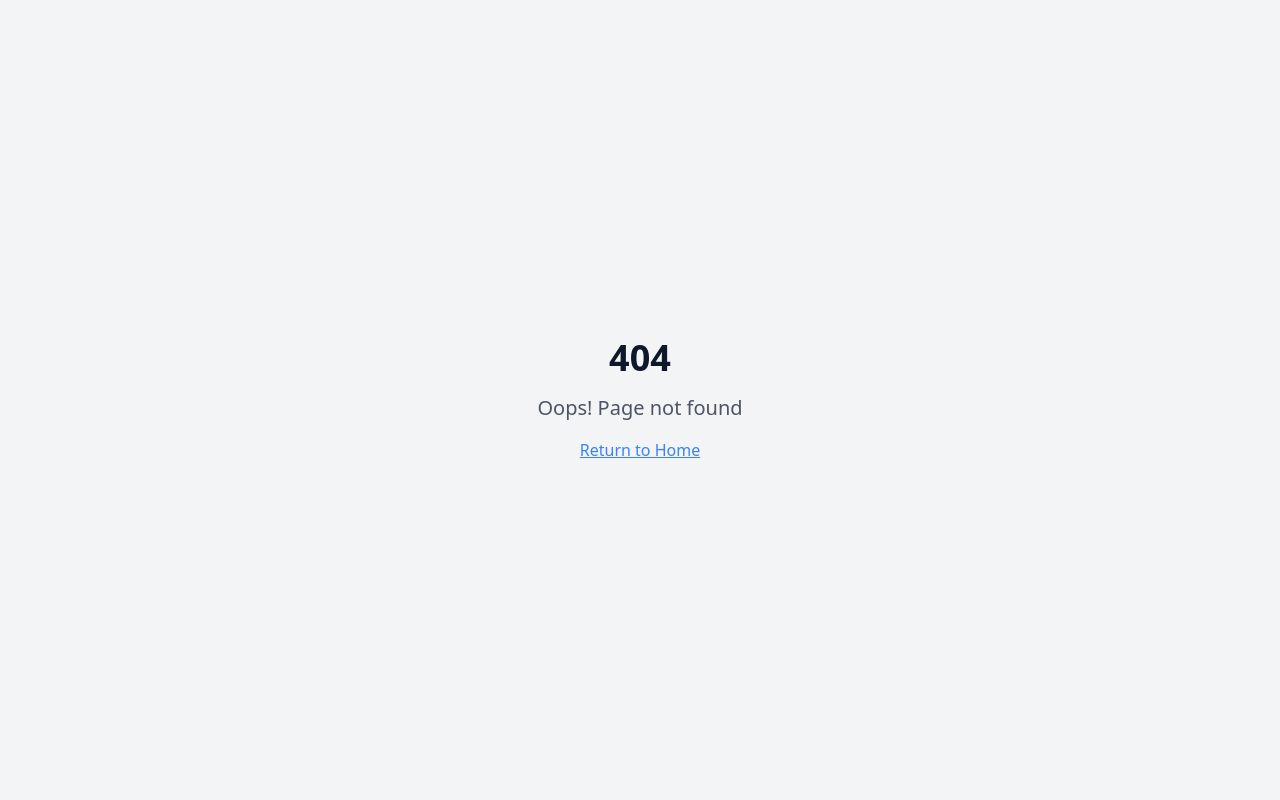
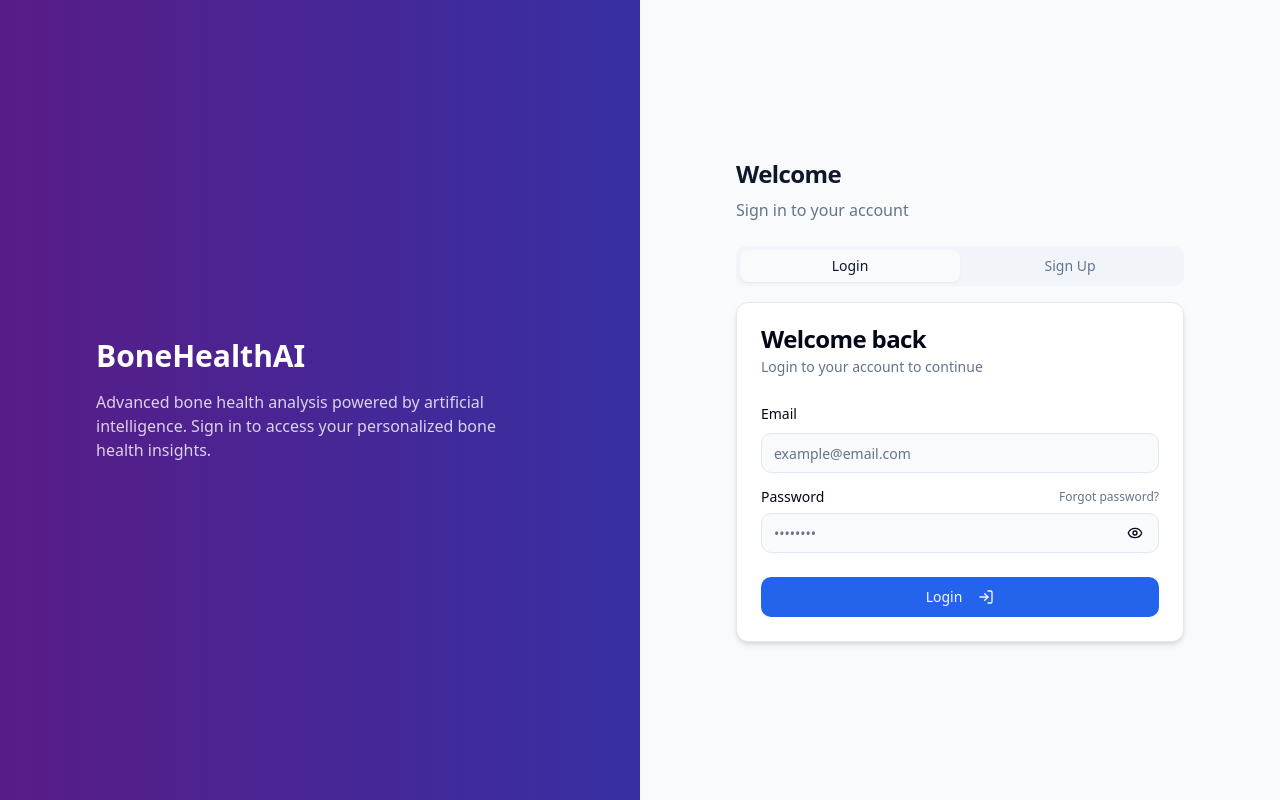
Before and after one commit to Aryan-sawant/bonewise-analytics-suite, a React (Vite) app: page /auth in a window 1280 px wide. Before the commit this address had no page. Built offline with nearby package versions, Linux system fonts and the light colour scheme.

Commit message:
Implement login and signup pages
This commit implements the login and signup pages for user authentication.  Further details on specific implementation are not included in this commit message.

```diff
--- a/src/App.tsx
+++ b/src/App.tsx
@@ -4,6 +4,7 @@ import { Toaster as Sonner } from "@/components/ui/sonner";
 import { TooltipProvider } from "@/components/ui/tooltip";
 import { Routes, Route } from "react-router-dom";
 import Index from "./pages/Index";
+import Auth from "./pages/Auth";
 import NotFound from "./pages/NotFound";
 
 const App = () => (
@@ -12,6 +13,7 @@ const App = () => (
     <Sonner />
     <Routes>
       <Route path="/" element={<Index />} />
+      <Route path="/auth" element={<Auth />} />
       {/* ADD ALL CUSTOM ROUTES ABOVE THE CATCH-ALL "*" ROUTE */}
       <Route path="*" element={<NotFound />} />
     </Routes>
--- a/src/components/auth/LoginForm.tsx
+++ b/src/components/auth/LoginForm.tsx
@@ -8,12 +8,13 @@ import { Card, CardContent, CardDescription, CardFooter, CardHeader, CardTitle }
 import { toast } from 'sonner';
 import { useAuthContext } from "@/contexts/AuthContext";
 import { LoginFormData } from './types';
+import { Eye, EyeOff, LogIn } from 'lucide-react';
 
 const LoginForm = () => {
   const navigate = useNavigate();
-  const { login } = useAuthContext();
+  const { login, loading } = useAuthContext();
   const [loginData, setLoginData] = useState<LoginFormData>({ email: '', password: '' });
-  const [isLoading, setIsLoading] = useState(false);
+  const [showPassword, setShowPassword] = useState(false);
 
   const handleLoginSubmit = async (e: React.FormEvent) => {
     e.preventDefault();
@@ -24,20 +25,15 @@ const LoginForm = () => {
     }
 
     try {
-      setIsLoading(true);
       await login(loginData.email, loginData.password);
-      toast.success('Login successful!');
       navigate('/dashboard');
     } catch (error) {
-      toast.error('Login failed. Please check your credentials.');
       console.error('Login error:', error);
-    } finally {
-      setIsLoading(false);
     }
   };
 
   return (
-    <Card className="border-none shadow-card">
+    <Card className="border shadow-md">
       <CardHeader>
         <CardTitle>Welcome back</CardTitle>
         <CardDescription>
@@ -65,23 +61,40 @@ const LoginForm = () => {
                 size="sm"
                 className="px-0 text-xs text-muted-foreground h-auto"
                 tabIndex={-1}
+                type="button"
               >
                 Forgot password?
               </Button>
             </div>
+            <div className="relative">
               <Input
                 id="login-password"
-              type="password"
+                type={showPassword ? "text" : "password"}
                 placeholder="••••••••"
                 value={loginData.password}
                 onChange={(e) => setLoginData({...loginData, password: e.target.value})}
                 required
               />
+              <Button
+                type="button"
+                variant="ghost"
+                size="icon"
+                className="absolute right-1 top-1/2 transform -translate-y-1/2"
+                onClick={() => setShowPassword(!showPassword)}
+              >
+                {showPassword ? <EyeOff size={16} /> : <Eye size={16} />}
+              </Button>
+            </div>
           </div>
         </CardContent>
         <CardFooter>
-          <Button type="submit" className="w-full" disabled={isLoading}>
-            {isLoading ? 'Logging in...' : 'Login'}
+          <Button
+            type="submit"
+            className="w-full"
+            disabled={loading}
+          >
+            {loading ? 'Logging in...' : 'Login'}
+            <LogIn size={16} className="ml-2" />
           </Button>
         </CardFooter>
       </form>
--- a/src/components/auth/SignupForm.tsx
+++ b/src/components/auth/SignupForm.tsx
@@ -8,23 +8,25 @@ import { Card, CardContent, CardDescription, CardFooter, CardHeader, CardTitle }
 import { toast } from 'sonner';
 import { useAuthContext } from "@/contexts/AuthContext";
 import { SignupFormData } from './types';
+import { Eye, EyeOff, User } from 'lucide-react';
 
 const SignupForm = () => {
   const navigate = useNavigate();
-  const { signup } = useAuthContext();
+  const { signup, loading } = useAuthContext();
   const [signupData, setSignupData] = useState<SignupFormData>({
     email: '',
     password: '',
     confirmPassword: '',
-    userType: 'common' as 'common' | 'doctor'
+    userType: 'common',
+    name: ''
   });
-  const [isLoading, setIsLoading] = useState(false);
+  const [showPassword, setShowPassword] = useState(false);
 
   const handleSignupSubmit = async (e: React.FormEvent) => {
     e.preventDefault();
 
     if (!signupData.email || !signupData.password || !signupData.confirmPassword) {
-      toast.error('Please fill in all fields');
+      toast.error('Please fill in all required fields');
       return;
     }
 
@@ -39,20 +41,15 @@ const SignupForm = () => {
     }
 
     try {
-      setIsLoading(true);
-      await signup(signupData.email, signupData.password, signupData.userType);
-      toast.success('Account created successfully!');
+      await signup(signupData.email, signupData.password, signupData.userType, signupData.name);
       navigate('/dashboard');
     } catch (error) {
-      toast.error('Signup failed. Please try again.');
       console.error('Signup error:', error);
-    } finally {
-      setIsLoading(false);
     }
   };
 
   return (
-    <Card className="border-none shadow-card">
+    <Card className="border shadow-md">
       <CardHeader>
         <CardTitle>Create an account</CardTitle>
         <CardDescription>
@@ -61,6 +58,16 @@ const SignupForm = () => {
       </CardHeader>
       <form onSubmit={handleSignupSubmit}>
         <CardContent className="space-y-4">
+          <div className="space-y-2">
+            <Label htmlFor="signup-name">Name (Optional)</Label>
+            <Input
+              id="signup-name"
+              type="text"
+              placeholder="Your name"
+              value={signupData.name}
+              onChange={(e) => setSignupData({...signupData, name: e.target.value})}
+            />
+          </div>
           <div className="space-y-2">
             <Label htmlFor="signup-email">Email</Label>
             <Input
@@ -74,20 +81,31 @@ const SignupForm = () => {
           </div>
           <div className="space-y-2">
             <Label htmlFor="signup-password">Password</Label>
+            <div className="relative">
               <Input
                 id="signup-password"
-              type="password"
+                type={showPassword ? "text" : "password"}
                 placeholder="••••••••"
                 value={signupData.password}
                 onChange={(e) => setSignupData({...signupData, password: e.target.value})}
                 required
               />
+              <Button
+                type="button"
+                variant="ghost"
+                size="icon"
+                className="absolute right-1 top-1/2 transform -translate-y-1/2"
+                onClick={() => setShowPassword(!showPassword)}
+              >
+                {showPassword ? <EyeOff size={16} /> : <Eye size={16} />}
+              </Button>
+            </div>
           </div>
           <div className="space-y-2">
             <Label htmlFor="signup-confirm-password">Confirm Password</Label>
             <Input
               id="signup-confirm-password"
-              type="password"
+              type={showPassword ? "text" : "password"}
               placeholder="••••••••"
               value={signupData.confirmPassword}
               onChange={(e) => setSignupData({...signupData, confirmPassword: e.target.value})}
@@ -119,8 +137,9 @@ const SignupForm = () => {
           </div>
         </CardContent>
         <CardFooter>
-          <Button type="submit" className="w-full" disabled={isLoading}>
-            {isLoading ? 'Creating account...' : 'Create account'}
+          <Button type="submit" className="w-full" disabled={loading}>
+            {loading ? 'Creating account...' : 'Create account'}
+            <User size={16} className="ml-2" />
           </Button>
         </CardFooter>
       </form>
--- a/src/components/auth/types.ts
+++ b/src/components/auth/types.ts
@@ -9,6 +9,7 @@ export interface SignupFormData {
   password: string;
   confirmPassword: string;
   userType: 'common' | 'doctor';
+  name?: string;
 }
 
 export interface AuthFormsProps {
--- a/src/pages/Auth.tsx
+++ b/src/pages/Auth.tsx
@@ -22,8 +22,8 @@ const Auth = () => {
     <div className="min-h-screen flex flex-col">
       <div className="flex-1 flex flex-col md:flex-row">
         {/* Gradient Background Side */}
-        <div className="md:w-1/2 h-40 md:h-auto bg-gradient-to-r from-medical-900 to-medical-800 relative overflow-hidden">
-          <div className="absolute inset-0 bg-bone-pattern opacity-5"></div>
+        <div className="md:w-1/2 h-40 md:h-auto bg-gradient-to-r from-purple-900 to-indigo-800 relative overflow-hidden">
+          <div className="absolute inset-0 opacity-5 pattern-grid-lg"></div>
           <div className="absolute inset-0 flex items-center justify-center p-8">
             <div className="text-white max-w-md text-center md:text-left">
               <h2 className="text-2xl md:text-3xl font-bold mb-4">BoneHealthAI</h2>
```
Lines whose indentation alone changed are shown as unchanged.
